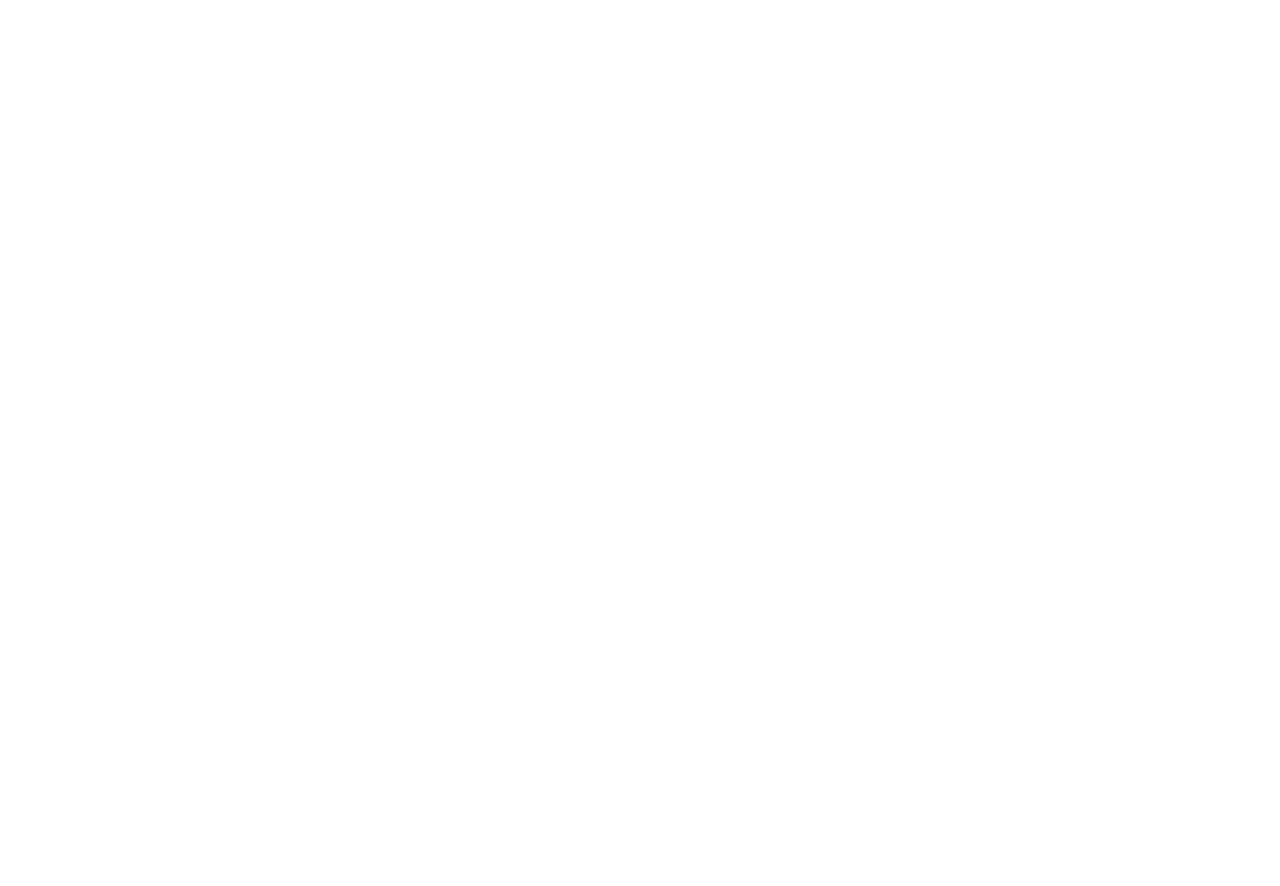
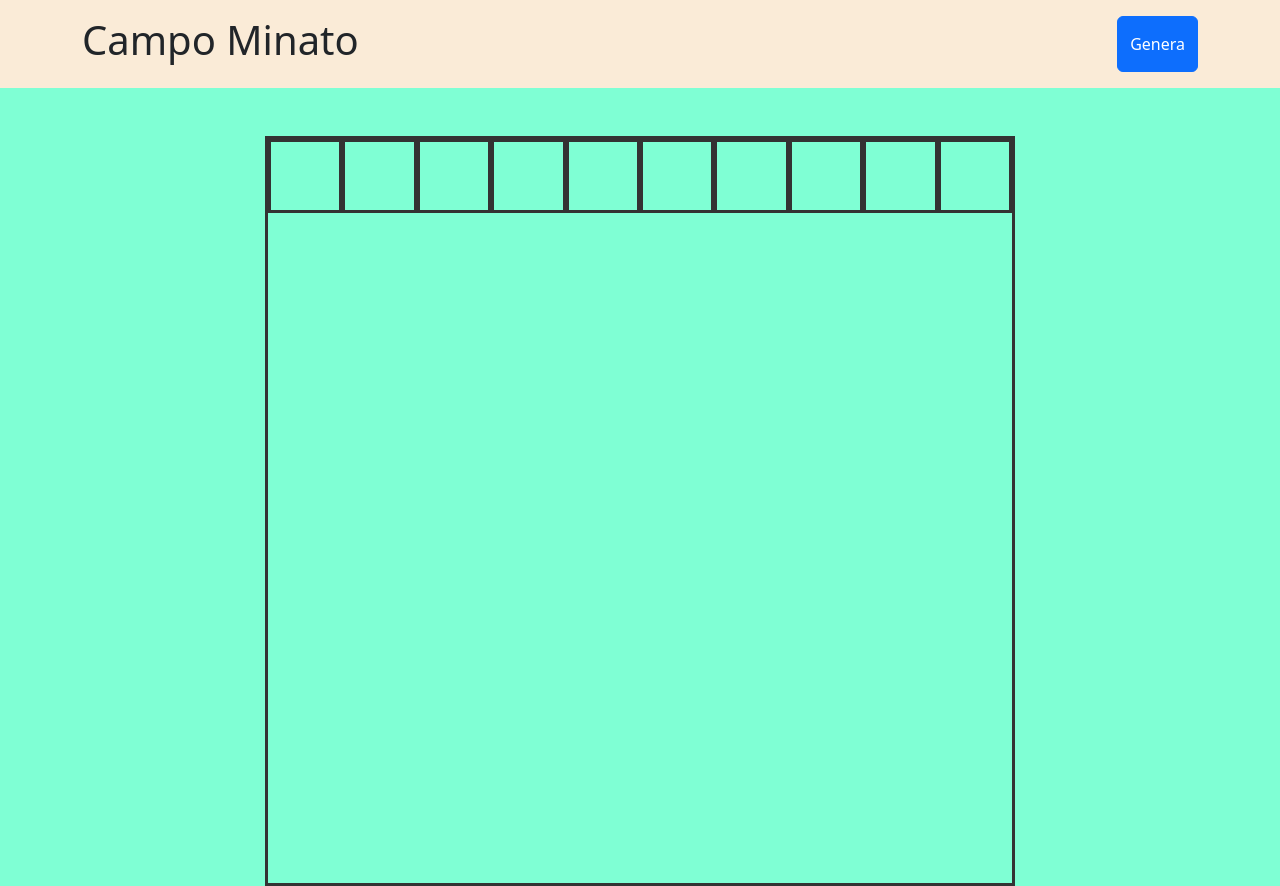
Before and after one commit to mielecarmine/js-campominato-grid, a plain HTML site: page index.html in a window 1280 px wide. Before the commit the page ends 800 px from the top, so only its background shows below. Drawn offline with nearby package versions, Linux system fonts and the light colour scheme.

Commit message:
feat: html structure

```diff
--- a/css/style.css
+++ b/css/style.css
@@ -0,0 +1,42 @@
+.bordered {
+  border: 3px solid red;
+}
+
+.white {
+  background-color: antiquewhite;
+}
+
+.aquamarine {
+  background-color: aquamarine;
+}
+
+.grid-container {
+  display: flex;
+  justify-content: center;
+  align-items: center;
+}
+
+.grid {
+  width: 750px;
+  height: 750px;
+  border: 3px solid #333;
+
+  display: flex;
+  flex-wrap: wrap;
+}
+
+.cell {
+  width: calc(100% / 10);
+  height: calc(100% / 10);
+  border: 3px solid #333;
+  font-size: 1.5rem;
+
+  display: flex;
+  justify-content: center;
+  align-items: center;
+  cursor: pointer;
+}
+
+.active {
+  background-color: green;
+}
--- a/index.html
+++ b/index.html
@@ -25,7 +25,37 @@
     />
   </head>
 
-  <body>
+  <body class="aquamarine">
+    <header class="white mb-5 p-3">
+      <div class="container">
+        <div class="d-flex justify-content-between">
+          <h1>Campo Minato</h1>
+          <button type="button" class="btn btn-primary">Genera</button>
+        </div>
+      </div>
+    </header>
+
+    <main>
+      <div class="container">
+        <div class="grid-container">
+          <div class="grid">
+            <div class="cell"></div>
+            <div class="cell"></div>
+            <div class="cell"></div>
+            <div class="cell"></div>
+            <div class="cell"></div>
+            <div class="cell"></div>
+            <div class="cell"></div>
+            <div class="cell"></div>
+            <div class="cell"></div>
+            <div class="cell"></div>
+          </div>
+        </div>
+      </div>
+    </main>
+
+    <script src="./js/functions.js"></script>
+    <script src="./js/main.js"></script>
     <!-- Script Bootstrap -->
     <script
       src="https://cdn.jsdelivr.net/npm/bootstrap@5.3.2/dist/js/bootstrap.bundle.min.js"
```
Also changed, not shown: 1 other file.
